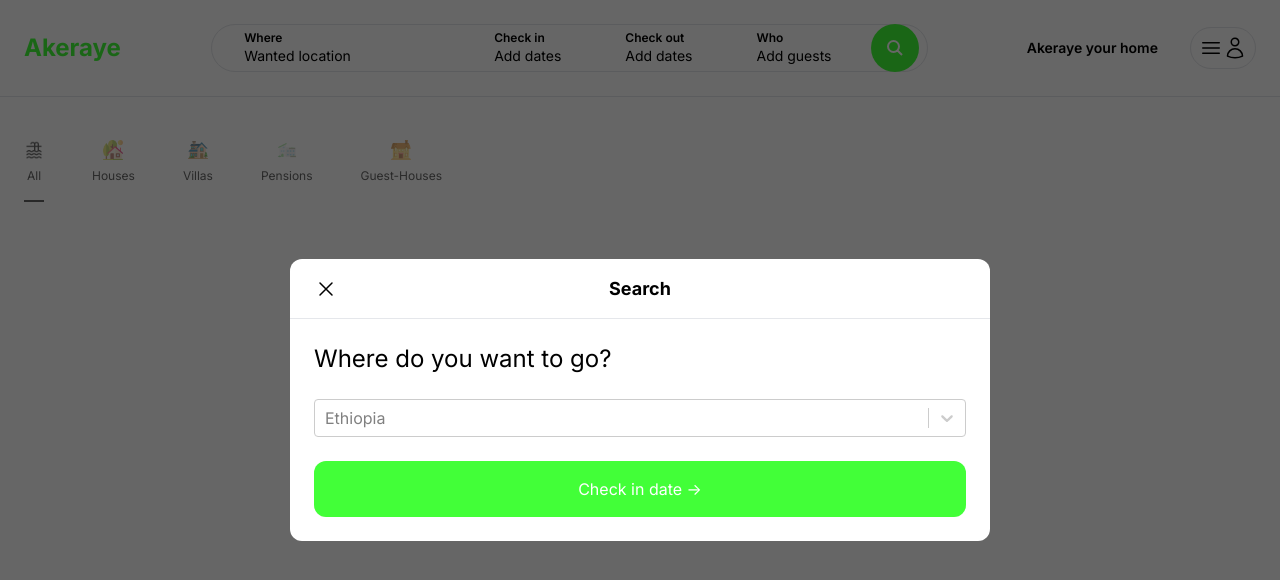
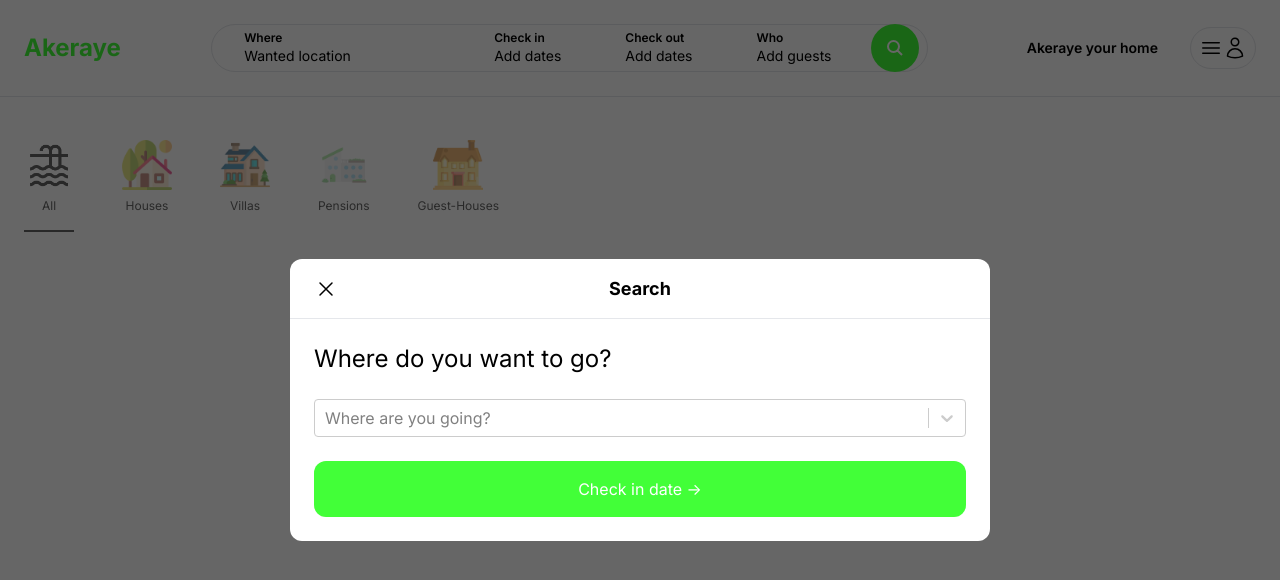
Before and after one commit to FaresYigeremu/Akeraye_frontend, a Next.js app: page / in a window 1280 px wide. Both pictures are taken after a click on the element 569 px from the left and 48 px from the top of the page. Shown: the top 580 px of the page. Built offline with nearby package versions, Linux system fonts and the light colour scheme; no server answers.

Commit message:
adjusted for the username in the backend

```diff
--- a/app/components/Categories.tsx
+++ b/app/components/Categories.tsx
@@ -32,8 +32,8 @@ const Categories = () => {
                 <Image
                     src="/icn_category_beach.jpeg"
                     alt="Category - "
-                    width={20}
-                    height={20}
+                    width={50}
+                    height={50}
                 />
 
                 <span className='text-xs'>All</span>
@@ -45,8 +45,8 @@ const Categories = () => {
                 <Image
                     src="/house.png"
                     alt="Category - houses"
-                    width={20}
-                    height={20}
+                    width={50}
+                    height={50}
                 />
 
                 <span className='text-xs'>Houses</span>
@@ -58,8 +58,8 @@ const Categories = () => {
                 <Image
                     src="/villa.png"
                     alt="Category - villas"
-                    width={20}
-                    height={20}
+                    width={50}
+                    height={50}
                 />
 
                 <span className='text-xs'>Villas</span>
@@ -71,8 +71,8 @@ const Categories = () => {
                 <Image
                     src="/pension.png"
                     alt="Category - pension"
-                    width={20}
-                    height={20}
+                    width={50}
+                    height={50}
                 />
 
                 <span className='text-xs'>Pensions</span>
@@ -84,8 +84,8 @@ const Categories = () => {
                 <Image
                     src="/guest-house.png"
                     alt="Category - guest houses"
-                    width={20}
-                    height={20}
+                    width={50}
+                    height={50}
                 />
 
                 <span className='text-xs'>Guest-Houses</span>
--- a/app/components/Chapa.tsx
+++ b/app/components/Chapa.tsx
@@ -24,7 +24,7 @@ function Chapa({ fname, lname, email, totalPriceFromStore }: CustomerInfo) {
     <input type="hidden" name="description" value="Paying with Confidence with cha" />
     <input type="hidden" name="logo" value="https://chapa.link/asset/images/chapa_swirl.svg" />
     {/* <input type="hidden" name="callback_url" value="http://localhost:3000/" /> */}
-    <input type="hidden" name="return_url" value={homeUrl} />
+    {/* <input type="hidden" name="return_url" value={homeUrl} /> */}
     <input type="hidden" name="meta[title]" value="test" />
     <button type="submit">Pay Now</button>
 </form></div>
--- a/app/components/forms/SelectCountry.tsx
+++ b/app/components/forms/SelectCountry.tsx
@@ -23,7 +23,7 @@ const SelectCountry: React.FC<SelectCountryProps> = ({
         <>
             <Select
                 isClearable
-                placeholder="Ethiopia"
+                placeholder="Where are you going?"
                 options={getAll()}
                 value={value}
                 onChange={(value) => onChange(value as SelectCountryValue)}
--- a/app/components/inbox/Conversation.tsx
+++ b/app/components/inbox/Conversation.tsx
@@ -17,7 +17,7 @@ const Conversation: React.FC<ConversationProps> = ({
 
     return (
         <div className="px-6 py-4 cursor-pointer border border-gray-300 rounded-xl">
-            <p className="mb-6 text-xl">{otherUser?.name}</p>
+            <p className="mb-6 text-xl">{otherUser?.username}</p>
 
             <p
                 onClick={() => router.push(`/inbox/${conversation.id}`)}
--- a/app/components/inbox/ConversationDetail.tsx
+++ b/app/components/inbox/ConversationDetail.tsx
@@ -60,7 +60,7 @@ const ConversationDetail: React.FC<ConversationDetailProps> = ({
             event: 'chat_message',
             data: {
                 body: newMessage,
-                name: myUser?.name,
+                name: myUser?.username,
                 sent_to_id: otherUser?.id,
                 conversation_id: conversation.id
             }
@@ -88,9 +88,9 @@ const ConversationDetail: React.FC<ConversationDetailProps> = ({
                 {messages.map((message, index) => (
                     <div
                         key={index}
-                        className={`w-[80%]py-4 px-6 rounded-xl ${message.created_by.name == myUser?.name ? 'ml-[20%] bg-blue-200' : 'bg-gray-200'}`}
+                        className={`w-[80%]py-4 px-6 rounded-xl ${message.created_by.username == myUser?.username ? 'ml-[20%] bg-blue-200' : 'bg-gray-200'}`}
                     >
-                        <p className="font-bold text-gray-500">{message.created_by.name}</p>
+                        <p className="font-bold text-gray-500">{message.created_by.username}</p>
                         <p>{message.body}</p>
                     </div>
                 ))}
@@ -98,7 +98,7 @@ const ConversationDetail: React.FC<ConversationDetailProps> = ({
                 {realtimeMessages.map((message, index) => (
                     <div
                         key={index}
-                        className={`w-[80%]py-4 px-6 rounded-xl ${message.name == myUser?.name ? 'ml-[20%] bg-blue-200' : 'bg-gray-200'}`}
+                        className={`w-[80%]py-4 px-6 rounded-xl ${message.name == myUser?.username ? 'ml-[20%] bg-green-200' : 'bg-gray-200'}`}
                     >
                         <p className="font-bold text-gray-500">{message.name}</p>
                         <p>{message.body}</p>
--- a/app/components/modals/SignupModal.tsx
+++ b/app/components/modals/SignupModal.tsx
@@ -15,6 +15,7 @@ const SignupModal = () => {
 
     const router = useRouter();
     const signupModal = useSignupModal();
+    const [username, setUsername] = useState('');
     const [email, setEmail] = useState('');
     const [password1, setPassword1] = useState('');
     const [password2, setPassword2] = useState('');
@@ -25,6 +26,7 @@ const SignupModal = () => {
 
     const submitSignup = async () => {
         const formData = {
+            username: username,
             email: email,
             password1: password1,
             password2: password2
@@ -53,6 +55,8 @@ const SignupModal = () => {
                 action={submitSignup}
                 className="space-y-4"
             >
+                <input onChange={(e) => setUsername(e.target.value)} placeholder="Your username" type="text" className="w-full h-[54px] px-4 border border-gray-300 rounded-xl" />
+
                 <input onChange={(e) => setEmail(e.target.value)} placeholder="Your e-mail address" type="email" className="w-full h-[54px] px-4 border border-gray-300 rounded-xl" />
 
                 <input onChange={(e) => setPassword1(e.target.value)} placeholder="Your password" type="password" className="w-full h-[54px] px-4 border border-gray-300 rounded-xl" />
--- a/app/hooks/useCountries.ts
+++ b/app/hooks/useCountries.ts
@@ -10,6 +10,7 @@ const ethiopianCities = [
     "Shashamene",
     "Dessie",
     "Jijiga",
+    "Harar"
     // Add more cities as needed
 ];
 
--- a/app/hooks/useSearchModal.ts
+++ b/app/hooks/useSearchModal.ts
@@ -26,7 +26,7 @@ const useSearchModal = create<SearchModalStore>((set) => ({
     close: () => set({ isOpen: false }),
     setQuery: (query: SearchQuery) => set({query: query}),
     query: {
-        country: 'Ethiopia',
+        country: '',
         checkIn: undefined,
         checkOut: undefined,
         guests: 1,
--- a/app/inbox/page.tsx
+++ b/app/inbox/page.tsx
@@ -5,7 +5,7 @@ import Conversation from "../components/inbox/Conversation";
 
 export type UserType = {
     id: string;
-    name: string;
+    username: string;
     avatar_url: string;
 }
 
--- a/app/lib/actions.ts
+++ b/app/lib/actions.ts
@@ -6,8 +6,8 @@ export async function handleRefresh() {
     console.log('handleRefresh');
 
     const refreshToken = await getRefreshToken();
-
-    const token = await fetch('http://localhost:8000/api/auth/token/refresh/', {
+    const apiHost = process.env.NEXT_PUBLIC_API_HOST;
+    const token = await fetch(`${apiHost}/api/auth/token/refresh/`, {
         method: 'POST',
         body: JSON.stringify({
             refresh: refreshToken
--- a/app/properties/[id]/page.tsx
+++ b/app/properties/[id]/page.tsx
@@ -55,7 +55,7 @@ const PropertyDetailPage = async ({params}: { params: {id: string }}) => {
                             />
                         )}
 
-                        <p><strong>{property.landlord.name}</strong> is your host</p>
+                        <p><strong>{property.landlord.username}</strong> is your host</p>
                     </Link>
 
                     <hr />
```
